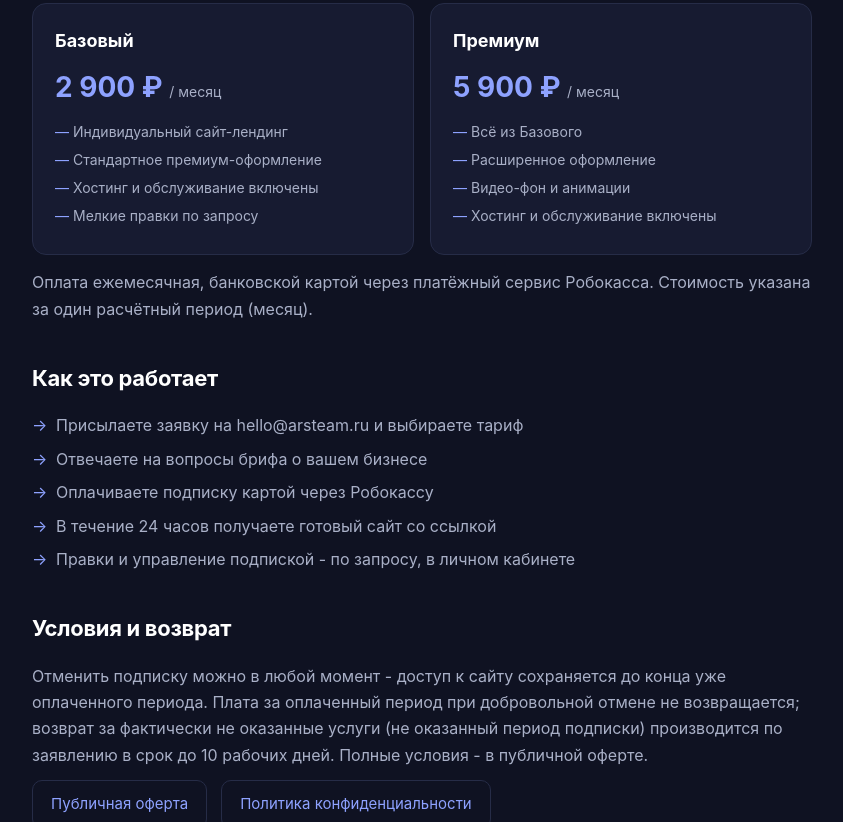
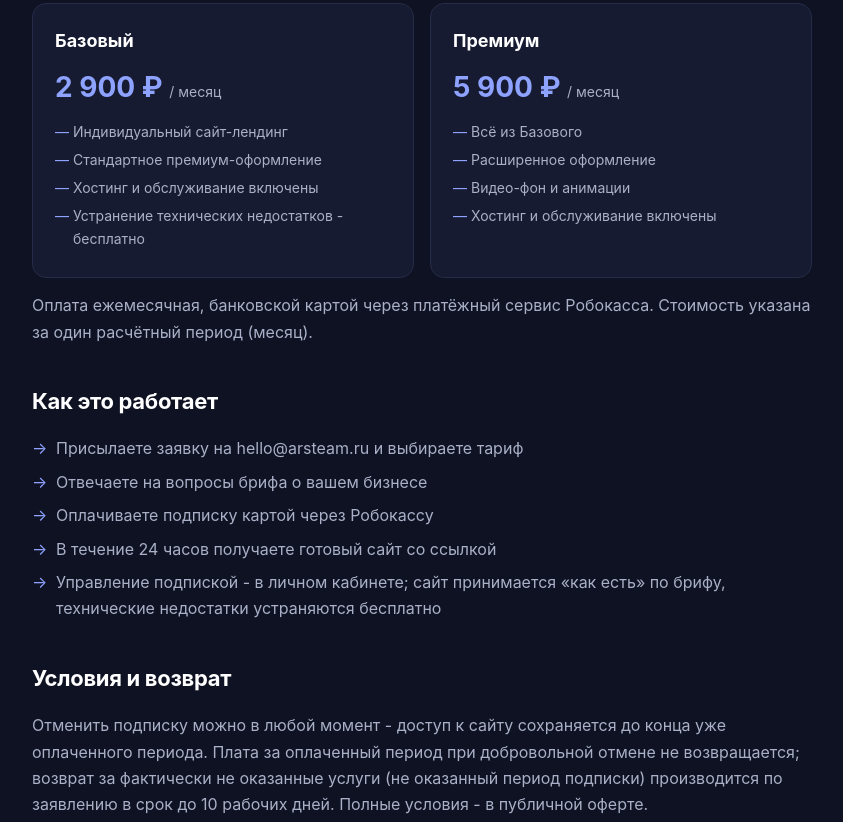
Before and after one commit to googling6536-crypto/sitely-app, a plain HTML site: page sitely.html in a window 1280 px wide. Shown: the part 630-1452 px from the top of the page, without its empty margins (218-1061 px from the left). Drawn offline with Linux system fonts and the light colour scheme.

Commit message:
policy: правок нет - кнопка и тексты убраны (сайт как есть, недостатки бесплатно)
Co-Authored-By: Claude Fable 5 <noreply@anthropic.com>

```diff
--- a/app.js
+++ b/app.js
@@ -123,7 +123,6 @@ function render(data) {
   if (sub.status === "active") {
     btns.push(`<button class="btn primary" data-a="pay">Продлить подписку · ${sub.sum} ₽</button>`);
     if (sub.tariff === "basic") btns.push(`<button class="btn" data-a="upgrade">Апгрейд до Премиум ✨</button>`);
-    btns.push(`<button class="btn" data-a="edits">Заказать правки</button>`);
   }
   if (sub.status === "cancelled" || sub.status === "expired") {
     btns.push(`<button class="btn primary" data-a="pay">Возобновить подписку · ${sub.sum} ₽</button>`);
--- a/sitely.html
+++ b/sitely.html
@@ -59,7 +59,7 @@ a.inline{color:var(--accent2)}
       <li>Индивидуальный сайт-лендинг</li>
       <li>Стандартное премиум-оформление</li>
       <li>Хостинг и обслуживание включены</li>
-      <li>Мелкие правки по запросу</li>
+      <li>Устранение технических недостатков - бесплатно</li>
     </ul>
   </div>
   <div class="card">
@@ -81,7 +81,7 @@ a.inline{color:var(--accent2)}
   <li>Отвечаете на вопросы брифа о вашем бизнесе</li>
   <li>Оплачиваете подписку картой через Робокассу</li>
   <li>В течение 24 часов получаете готовый сайт со ссылкой</li>
-  <li>Правки и управление подпиской - по запросу, в личном кабинете</li>
+  <li>Управление подпиской - в личном кабинете; сайт принимается «как есть» по брифу, технические недостатки устраняются бесплатно</li>
 </ul>
 
 <h2>Условия и возврат</h2>
```
